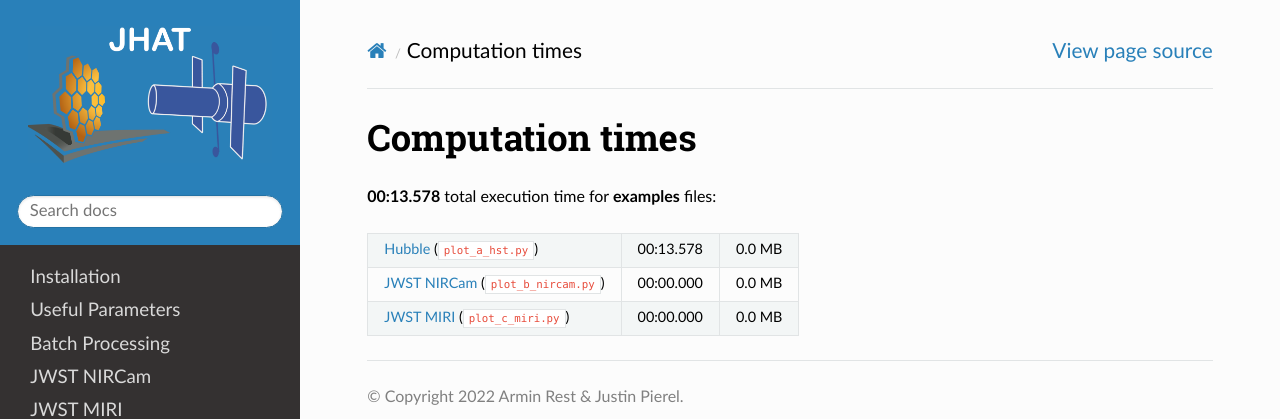
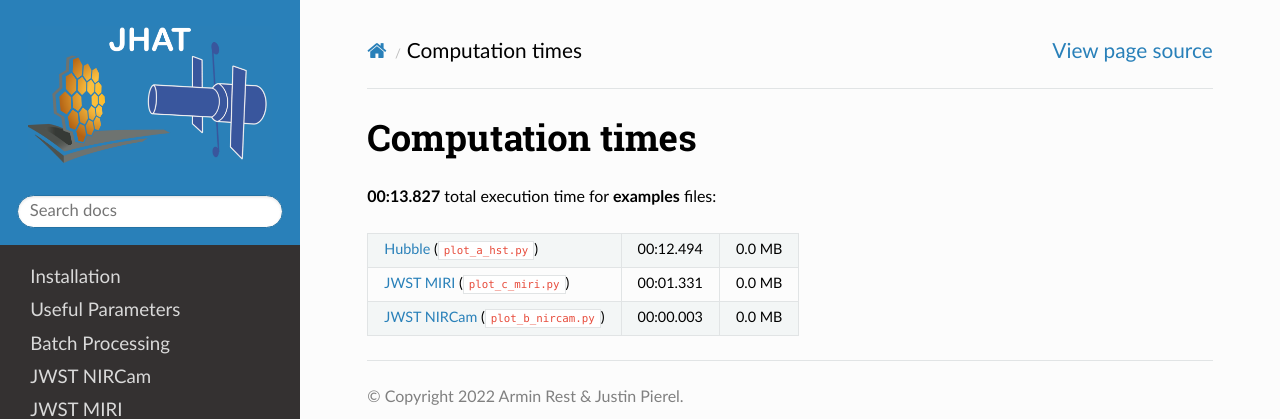
Before and after one commit to arminrest/jhat, a Sphinx documentation site: the page built from Docs/source/examples/sg_execution_times.rst, in a window 1280 px wide. Shown: the top 419 px of the page. Built offline with Sphinx 7.4.7 and the Read the Docs theme 2.0.0, drawn with Linux system fonts in a browser that asks for light colours.

Commit message:
example update

```diff
--- a/Docs/source/examples/plot_b_nircam.rst
+++ b/Docs/source/examples/plot_b_nircam.rst
@@ -51,7 +51,7 @@ Explain here what this example does
 
 .. rst-class:: sphx-glr-timing
 
-   **Total running time of the script:** ( 0 minutes  0.004 seconds)
+   **Total running time of the script:** ( 0 minutes  0.003 seconds)
 
 
 .. _sphx_glr_download_examples_plot_b_nircam.py:
--- a/Docs/source/examples/sg_execution_times.rst
+++ b/Docs/source/examples/sg_execution_times.rst
@@ -5,12 +5,12 @@
 
 Computation times
 =================
-**00:13.578** total execution time for **examples** files:
+**00:13.827** total execution time for **examples** files:
 
 +------------------------------------------------------------------+-----------+--------+
-| :ref:`sphx_glr_examples_plot_a_hst.py` (``plot_a_hst.py``)       | 00:13.578 | 0.0 MB |
+| :ref:`sphx_glr_examples_plot_a_hst.py` (``plot_a_hst.py``)       | 00:12.494 | 0.0 MB |
 +------------------------------------------------------------------+-----------+--------+
-| :ref:`sphx_glr_examples_plot_b_nircam.py` (``plot_b_nircam.py``) | 00:00.000 | 0.0 MB |
+| :ref:`sphx_glr_examples_plot_c_miri.py` (``plot_c_miri.py``)     | 00:01.331 | 0.0 MB |
 +------------------------------------------------------------------+-----------+--------+
-| :ref:`sphx_glr_examples_plot_c_miri.py` (``plot_c_miri.py``)     | 00:00.000 | 0.0 MB |
+| :ref:`sphx_glr_examples_plot_b_nircam.py` (``plot_b_nircam.py``) | 00:00.003 | 0.0 MB |
 +------------------------------------------------------------------+-----------+--------+
```
Also changed, not shown: Docs/source/examples/plot_a_hst.rst (+5 -4 lines), Docs/source/examples/plot_c_miri.rst (+4 -4 lines), 4 other files.
